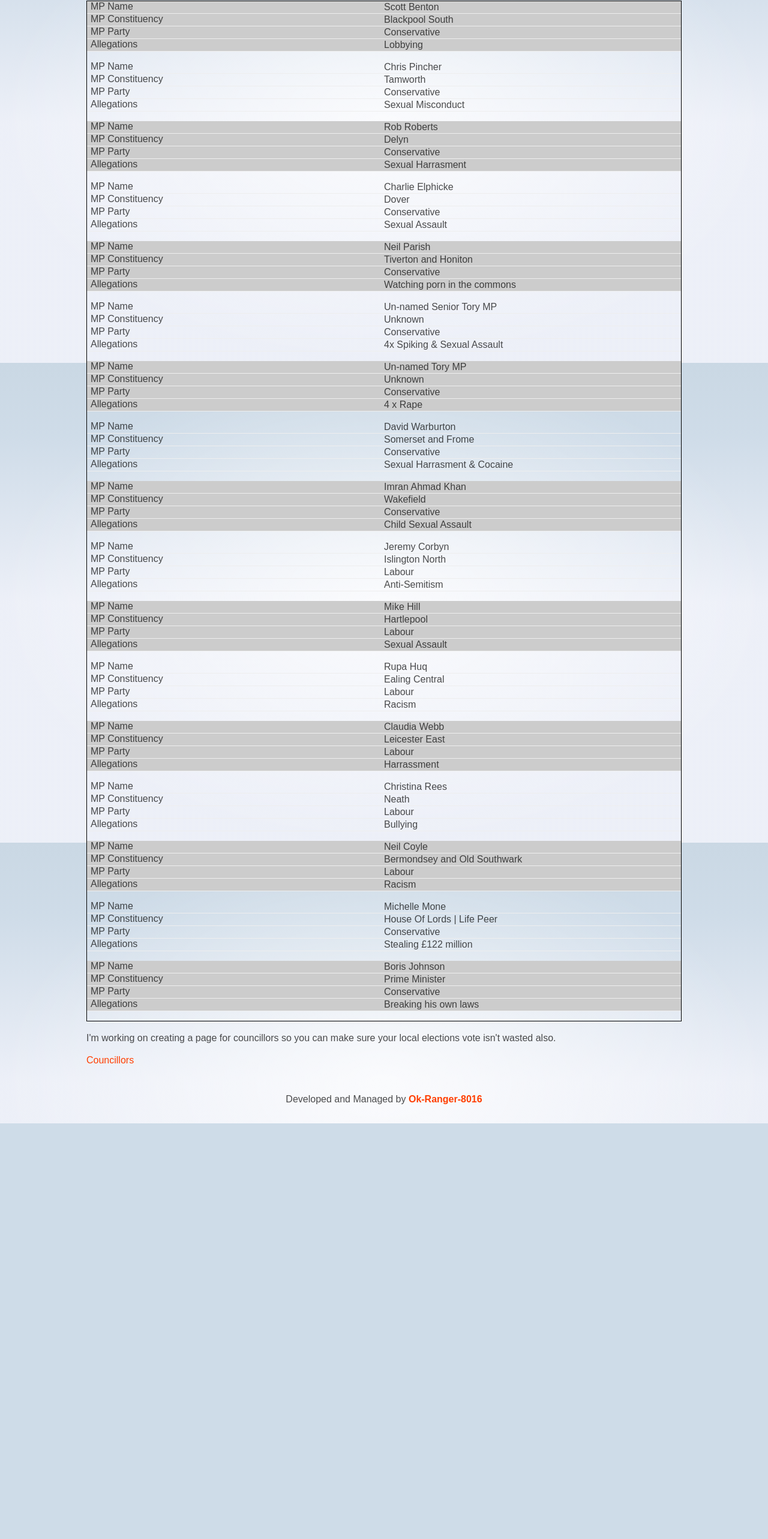
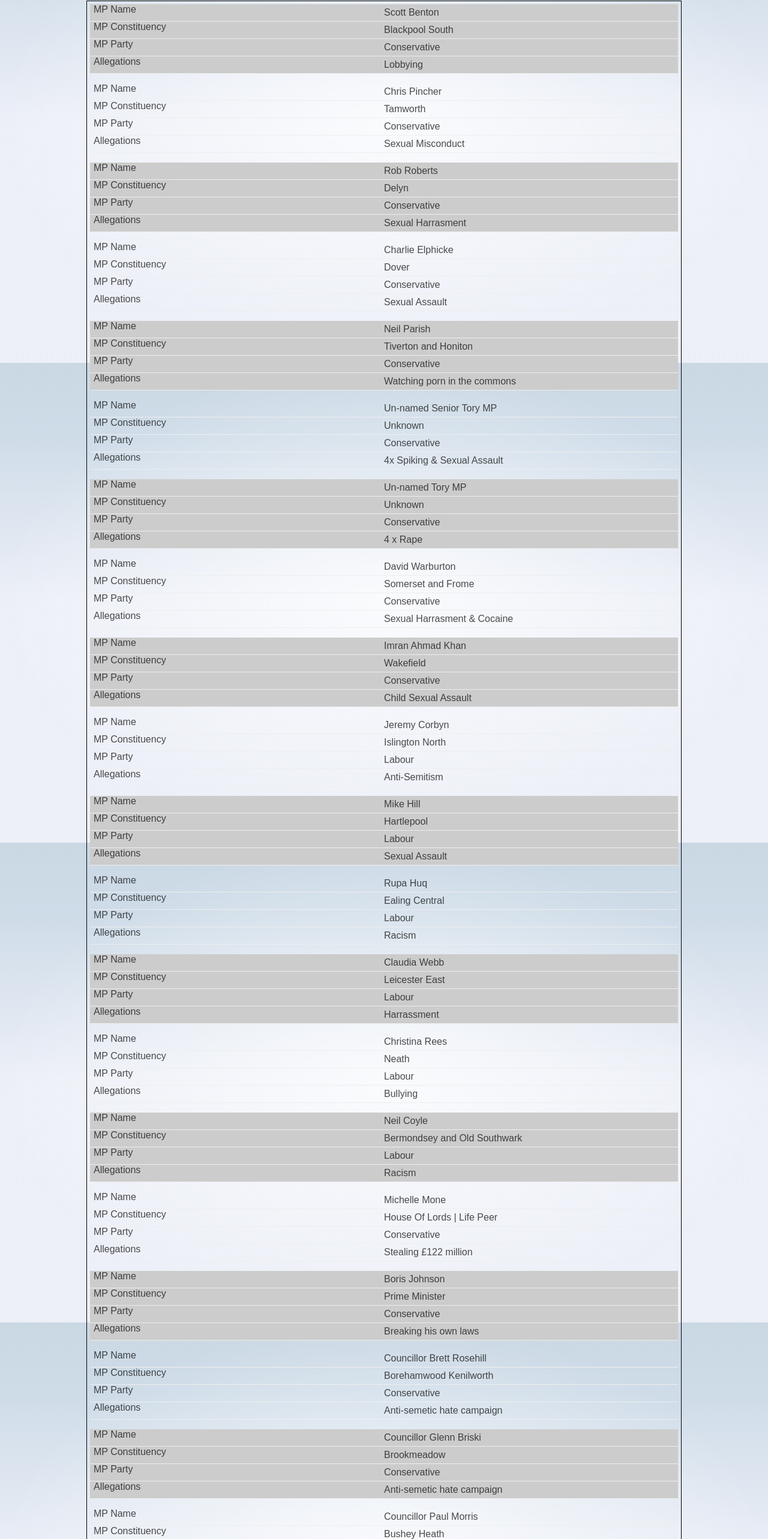
Before and after one commit to NathanLeadill/dodgymps, a SvelteKit app: page / in a window 1280 px wide. Shown: the part 195-2761 px from the top of the page at 60% size. Before the commit the page ends 2068 px from the top, so only its background shows below. Built offline with nearby package versions, Linux system fonts and the light colour scheme.

Commit message:
Added some more people

```diff
--- a/src/routes/+page.svelte
+++ b/src/routes/+page.svelte
@@ -132,6 +132,42 @@
 				<td>Conservative</td>
 				<td>Breaking his own laws</td>
 			</tr>
+			<tr>
+				<td>Councillor Brett Rosehill</td>
+				<td>Borehamwood Kenilworth</td>
+				<td>Conservative</td>
+				<td>Anti-semetic hate campaign</td>
+			</tr>
+			<tr>
+				<td>Councillor Glenn Briski</td>
+				<td>Brookmeadow</td>
+				<td>Conservative</td>
+				<td>Anti-semetic hate campaign</td>
+			</tr>
+			<tr>
+				<td>Councillor Paul Morris</td>
+				<td>Bushey Heath</td>
+				<td>Conservative</td>
+				<td>Anti-semetic hate campaign</td>
+			</tr>
+			<tr>
+				<td>Councillor Morris Bright</td>
+				<td>Bushey Heath</td>
+				<td>Conservative</td>
+				<td>Anti-semetic hate campaign</td>
+			</tr>
+			<tr>
+				<td>Councillor Glenn Briski</td>
+				<td>Brookmeadow</td>
+				<td>Conservative</td>
+				<td>Anti-semetic hate campaign</td>
+			</tr>
+			<tr>
+				<td>Councillor Ben Elliot</td>
+				<td>Chairman</td>
+				<td>Conservative</td>
+				<td>Anti-semetic hate campaign | Cash for Honours</td>
+			</tr>
 		</tbody>
 	</table>
 </section>
@@ -179,6 +215,7 @@
 	th,
 	td {
 		border: 1px solid black;
+		padding: 5px;
 	}
 	@media only screen and (max-width: 760px),
 		(min-device-width: 768px) and (max-device-width: 1024px) {
```
